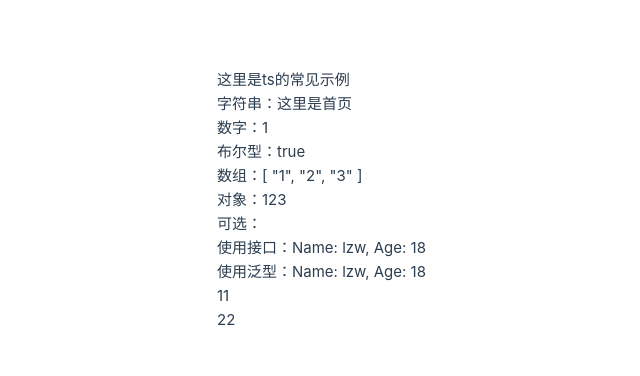
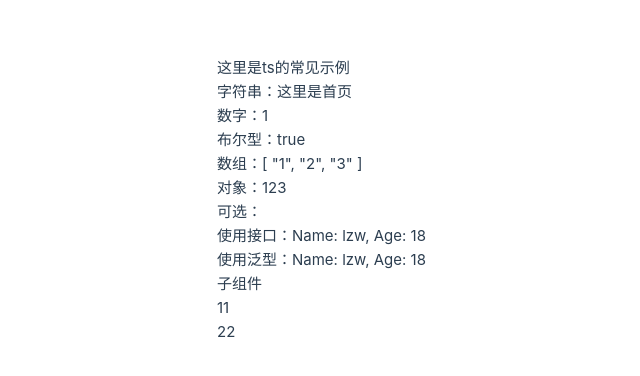
Before and after one commit to leezhenwang/vue3-TypeScript-demo, a Vue app: page / in a window 1280 px wide. Shown: the part 200-576 px from the top of the page, without its empty margins (423-1063 px from the left). Built offline with nearby package versions, Linux system fonts and the light colour scheme; no server answers.

Commit message:
feat: 细节调整

```diff
--- a/src/views/home/HomeView.vue
+++ b/src/views/home/HomeView.vue
@@ -9,6 +9,7 @@
     <div>可选： {{ input }}</div>
     <div>使用接口：{{ interfa }}</div>
     <div>使用泛型：{{ fanxing }}</div>
+    子组件
     <div v-for="(item,index) in list" :key="index">
       <ListItem :item="item"/>
     </div>
```
